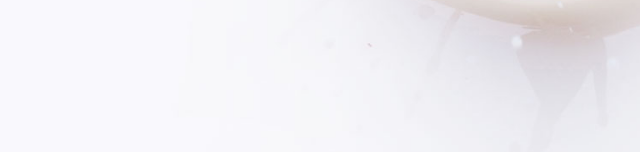
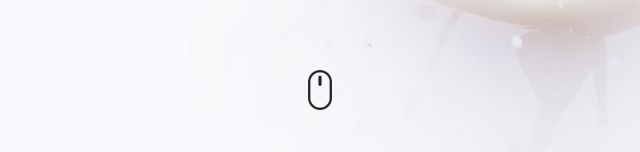
Before and after one commit to Spearek/Grid-mockup-project-wwdc_2, a website: page index.html in a window 1280 px wide. Shown: the part 648-800 px from the top of the page, 306-946 px from the left. Drawn offline with nearby package versions, Linux system fonts and the light colour scheme.

Commit message:
mouse icon in hero section included

```diff
--- a/assets/scss/styles.scss
+++ b/assets/scss/styles.scss
@@ -278,6 +278,11 @@ z-index:2;
 				width:100%;
 			}
 		}
+}
+.mouseContainer{
+	position: absolute;
+	bottom: 5%;
+	left:48%;
 }
 
 .about{
--- a/index.html
+++ b/index.html
@@ -40,6 +40,7 @@
             <h1>Fresh Life</h1>
             <p>Sed do eiusmod tempor incididunt ut labore et dolore magna aliqua. Ut enim ad minim veniam, quis nostrud exercitation ullamco.</p>
             <button class="button button--hero">Get free now</button>
+            <span class="mouseContainer"><img src="./assets/img/mouse.png" alt="mouse icon"></span>
         </div>
     </section>
     <section class="section section--about" id="scroll-about">
```
Also changed, not shown: assets/css/styles.css, 1 other file.
